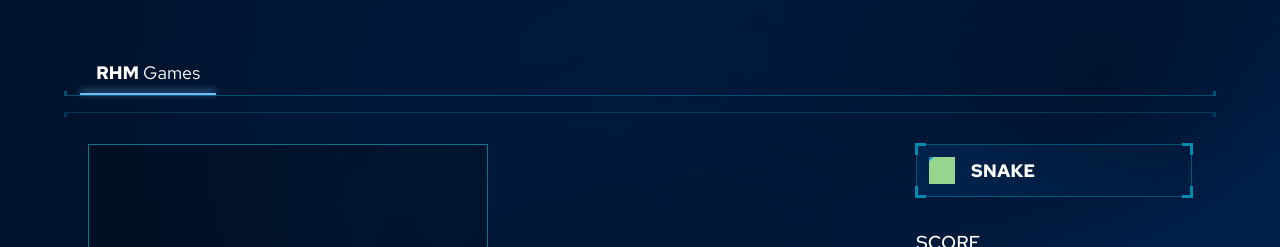
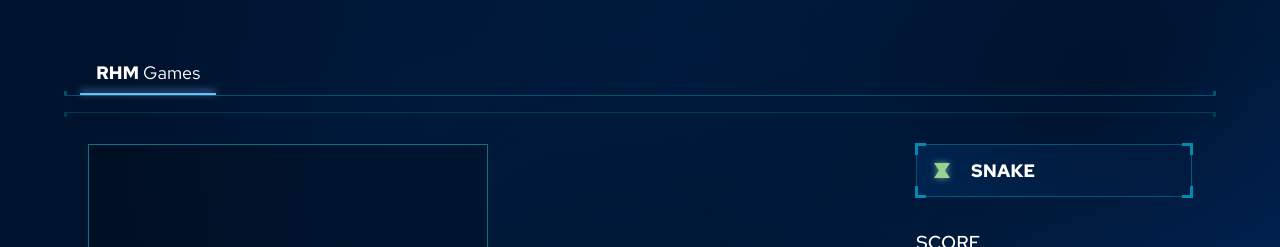
Before and after one commit to redhat-marketplace/marketplace-games-ui, a Svelte app: page / in a window 1280 px wide. Shown: the top 247 px of the page. Built offline with nearby package versions, Linux system fonts and the light colour scheme.

Commit message:
chore: fixing svg ids

```diff
--- a/src/components/GameName/GameName.svelte
+++ b/src/components/GameName/GameName.svelte
@@ -90,7 +90,7 @@
           width="212.5%"
           height="220%"
           filterUnits="objectBoundingBox"
-          id="a"
+          id="game-icon-filter"
         >
           <feOffset in="SourceAlpha" result="shadowOffsetOuter1" />
           <feGaussianBlur
@@ -103,11 +103,11 @@
             in="shadowBlurOuter1"
           />
         </filter>
-        <path d="M25 26.5l5 7.5H14l5-7.5-5-7.5h16l-5 7.5z" id="b" />
+        <path d="M25 26.5l5 7.5H14l5-7.5-5-7.5h16l-5 7.5z" id="game-icon-bg" />
       </defs>
       <g transform="translate(-9 -13)" fill="none" fill-rule="evenodd">
-        <use fill="#000" filter="url(#a)" xlink:href="#b" />
-        <use fill="#95D58E" xlink:href="#b" />
+        <use fill="#000" filter="url(#game-icon-filter)" xlink:href="#game-icon-bg" />
+        <use fill="#95D58E" xlink:href="#game-icon-bg" />
       </g></svg>
     <h2>{name}</h2>
   </div>
```
